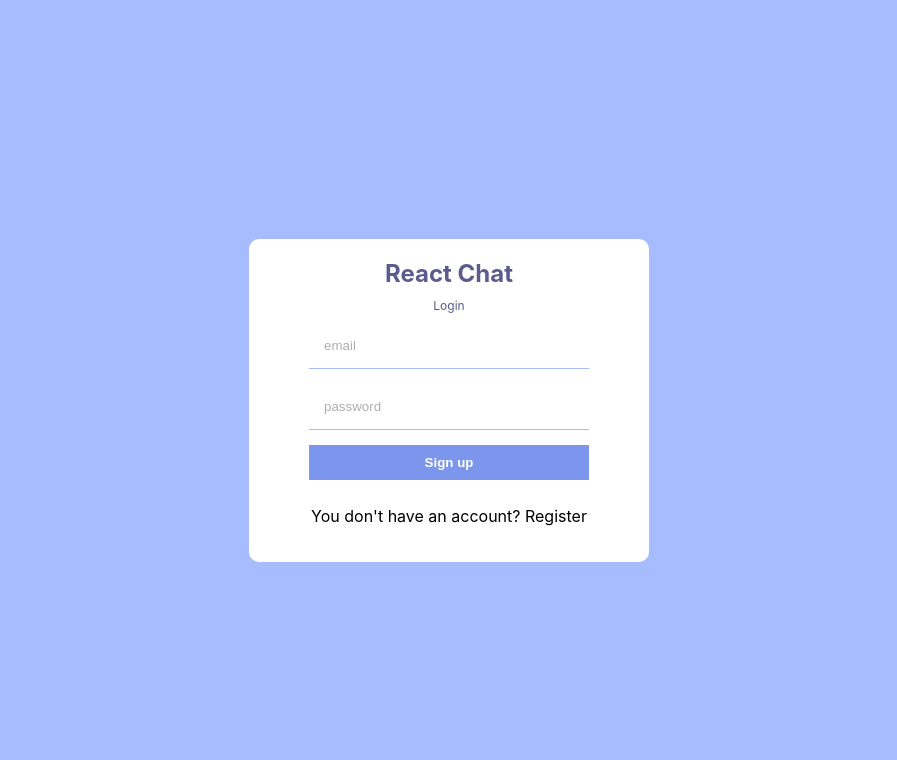
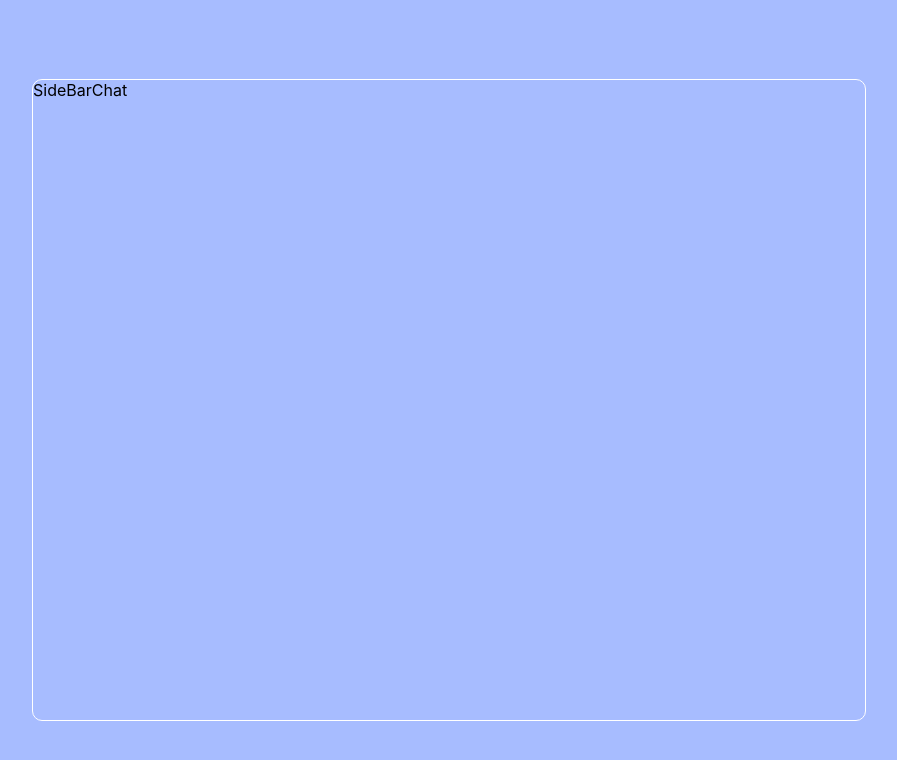
Before and after one commit to KamilWsb755/chat-online-yt, a React (Create React App) app: page / in a window 1280 px wide. Shown: the top 760 px of the page, without its empty margins (191-1088 px from the left). Built offline with nearby package versions, Linux system fonts and the light colour scheme.

Commit message:
Add basic home page

```diff
--- a/src/App.js
+++ b/src/App.js
@@ -2,11 +2,12 @@
 import './App.css';
 import Register from './pages/Register';
 import Login from './pages/Login';
+import Home from './pages/Home';
 import './style.scss'
 
 function App() {
   return (
-    <Login />
+    <Home />
   );
 }
 
--- /dev/null
+++ b/src/components/Chat.jsx
@@ -0,0 +1,9 @@
+import React from 'react'
+
+const Chat = () => {
+  return (
+    <div>Chat</div>
+  )
+}
+
+export default Chat
--- /dev/null
+++ b/src/components/SideBar.jsx
@@ -0,0 +1,9 @@
+import React from 'react'
+
+const SideBar = () => {
+  return (
+    <div>SideBar</div>
+  )
+}
+
+export default SideBar
--- a/src/pages/Home.jsx
+++ b/src/pages/Home.jsx
@@ -1,8 +1,15 @@
 import React from 'react'
+import Chat from '../components/Chat'
+import SideBar from '../components/SideBar'
 
 const Home = () => {
   return (
-    <div>Home</div>
+    <div className="home">
+      <div className="container">
+        <SideBar/>
+        <Chat/>
+      </div>
+    </div>
   )
 }
 
--- a/src/style.scss
+++ b/src/style.scss
@@ -70,3 +70,28 @@
         }
     }
 }
+    .home {
+    background-color: #a7bcff;
+    height: 100vh;
+    display: flex;
+    align-items: center;
+    justify-content: center;
+
+    .container {
+        border: 1px solid white;
+        border-radius: 10px;
+        width: 65%;
+        height: 80%;
+        display: flex;
+        overflow: hidden;
+
+        .sidebar {
+            flex: 1;
+            background-color: #3e3c61;
+        }
+
+        .chat {
+            flex: 2;
+        }
+    }
+}
```
Also changed, not shown: src/components/Chats.jsx (added, +9 -0 lines), src/components/Input.jsx (added, +9 -0 lines), src/components/Message.jsx (added, +9 -0 lines), src/components/Messages.jsx (added, +9 -0 lines), src/components/Navbar.jsx (added, +9 -0 lines), src/components/Search.jsx (added, +9 -0 lines).
